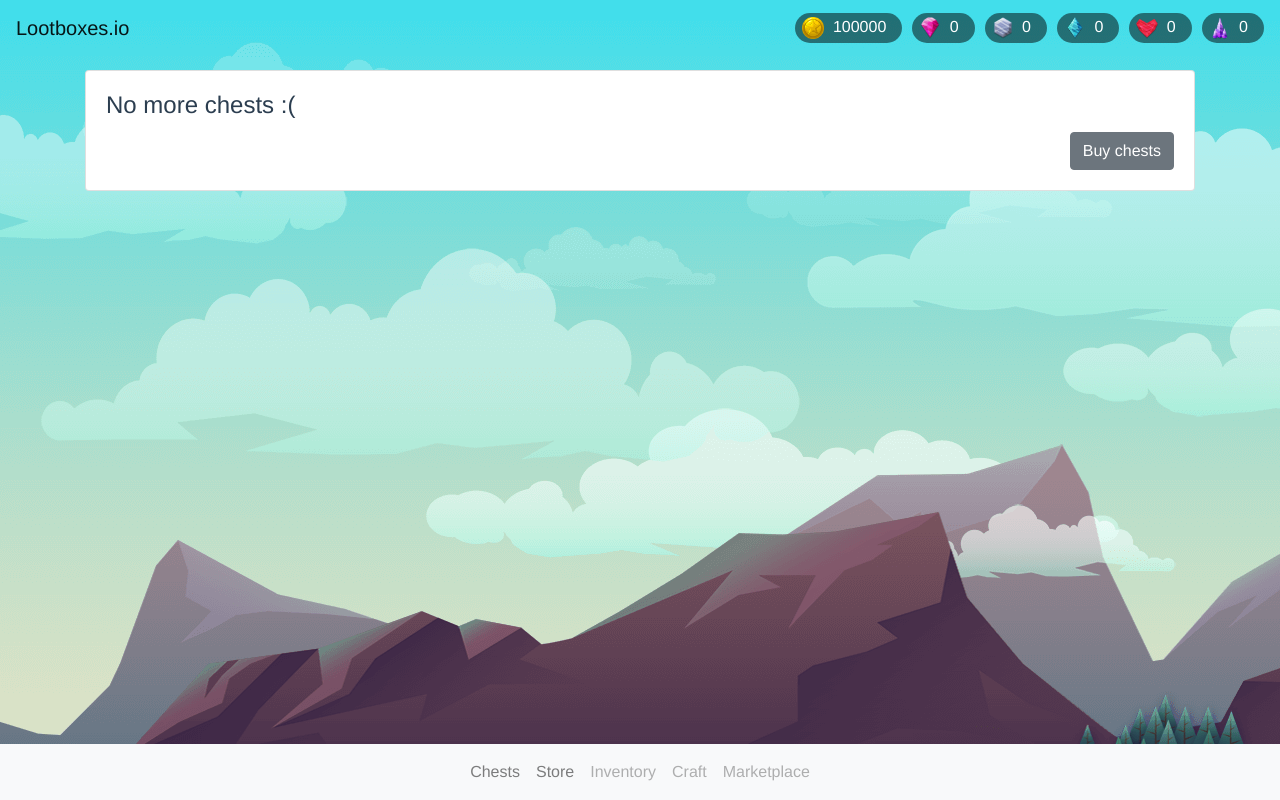
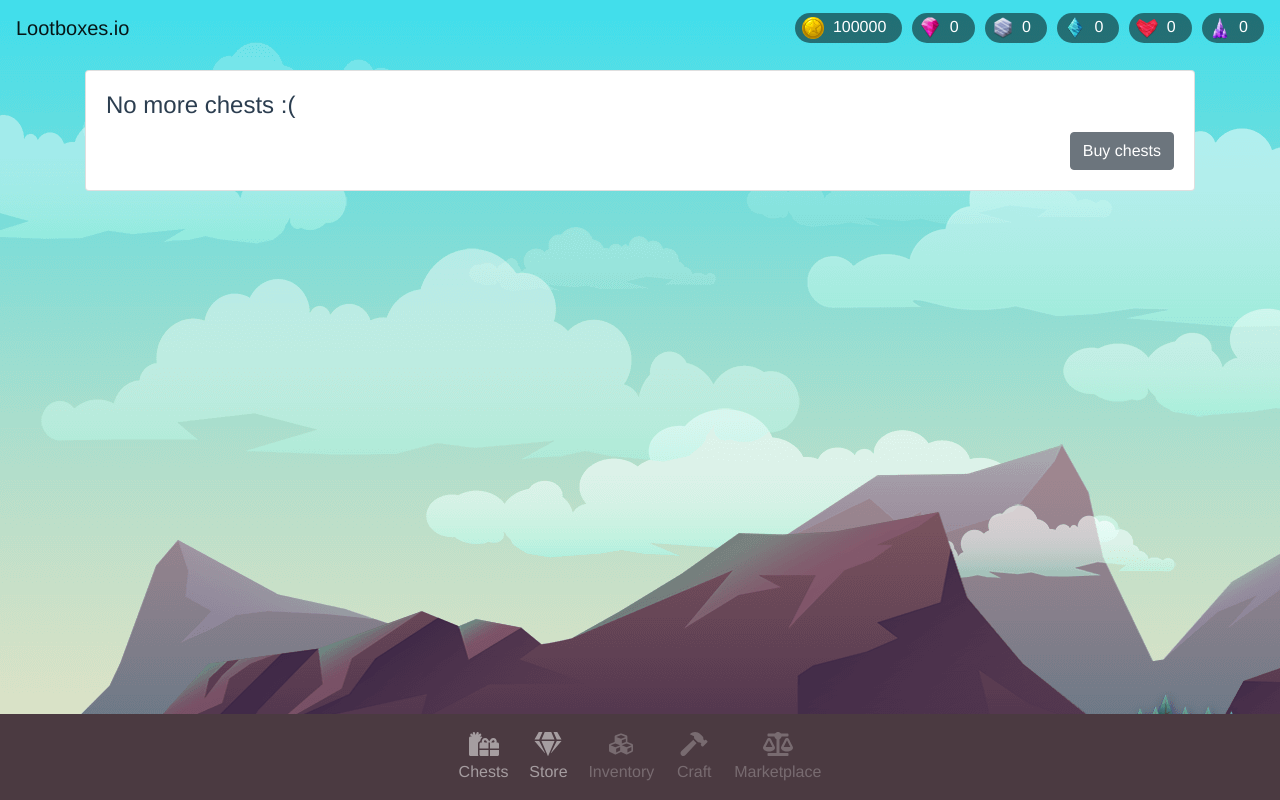
Before and after one commit to DropSnorz/lootboxes, a Vue app: page /#/ in a window 1280 px wide. Built offline with nearby package versions, Linux system fonts and the light colour scheme.

Commit message:
dev: update bottom navbar style

```diff
--- a/package.json
+++ b/package.json
@@ -8,6 +8,9 @@
     "lint": "vue-cli-service lint"
   },
   "dependencies": {
+    "@fortawesome/fontawesome-svg-core": "^1.2.22",
+    "@fortawesome/free-solid-svg-icons": "^5.10.2",
+    "@fortawesome/vue-fontawesome": "^0.1.7",
     "bootstrap": "^4.3.1",
     "bootstrap-vue": "^2.0.1",
     "core-js": "^2.6.5",
--- a/src/App.vue
+++ b/src/App.vue
@@ -40,7 +40,7 @@ body {
 #main-container {
   /* Margin to adjust document with fixed navbars*/
   margin-top: 70px;
-  margin-bottom: 70px;
+  margin-bottom: 95px;
 }
 
 .fade-enter-active,
--- a/src/components/FooterNav.vue
+++ b/src/components/FooterNav.vue
@@ -1,12 +1,12 @@
 <template>
-  <b-navbar fixed="bottom" type="light" variant="light">
+  <b-navbar fixed="bottom" type="dark" variant="dark" class="navbar-icon-top navbar-expand-sm">
     <!-- Center aligned nav items -->
     <b-navbar-nav class="mx-auto">
-      <b-nav-item href="#" to="/">Chests</b-nav-item>
-      <b-nav-item href="#" to="store">Store</b-nav-item>
-      <b-nav-item href="#" disabled>Inventory</b-nav-item>
-      <b-nav-item href="#" disabled>Craft</b-nav-item>
-      <b-nav-item href="#" disabled>Marketplace</b-nav-item>
+      <b-nav-item href="#" to="/"><font-awesome-icon icon="gifts" class="fa" />Chests</b-nav-item>
+      <b-nav-item href="#" to="store"><font-awesome-icon icon="gem" class="fa" />Store</b-nav-item>
+      <b-nav-item href="#" disabled><font-awesome-icon icon="cubes" class="fa" />Inventory</b-nav-item>
+      <b-nav-item href="#" disabled><font-awesome-icon icon="hammer" class="fa" />Craft</b-nav-item>
+      <b-nav-item href="#" disabled><font-awesome-icon icon="balance-scale" class="fa" />Marketplace</b-nav-item>
     </b-navbar-nav>
   </b-navbar>
 </template>
@@ -22,4 +22,124 @@ export default {
 
 <!-- Add "scoped" attribute to limit CSS to this component only -->
 <style scoped>
+
+.navbar {
+  background-color: #4b3a41 !important;
+}
+.navbar-icon-top .navbar-nav .nav-link > .fa {
+  position: relative;
+  width: 36px;
+  font-size: 24px;
+}
+
+.navbar-icon-top .navbar-nav .nav-link > .badge {
+  font-size: 0.75rem;
+  position: absolute;
+  font-family: sans-serif;
+  top: 7px;
+  z-index:1
+}
+
+.navbar-icon-top .navbar-nav .nav-link > .fa {
+  top: 3px;
+  line-height: 12px;
+}
+
+.navbar-icon-top .navbar-nav .nav-link > .fa > .badge {
+  top: -10px;
+}
+
+@media (min-width: 100px) {
+  .navbar-icon-top.navbar-expand-sm .navbar-nav .nav-link {
+    text-align: center;
+    display: table-cell;
+    height: 70px;
+    vertical-align: middle;
+    padding-top: 0;
+    padding-bottom: 0;
+  }
+
+  .navbar-icon-top.navbar-expand-sm .navbar-nav .nav-link > .fa {
+    display: block;
+    width: 48px;
+    margin: 2px auto 4px auto;
+    top: 0;
+    line-height: 24px;
+  }
+
+  .navbar-icon-top.navbar-expand-sm .navbar-nav .nav-link > .fa > .badge {
+    top: -7px;
+  }
+}
+
+@media (min-width: 768px) {
+  .navbar-icon-top.navbar-expand-md .navbar-nav .nav-link {
+    text-align: center;
+    display: table-cell;
+    height: 70px;
+    vertical-align: middle;
+    padding-top: 0;
+    padding-bottom: 0;
+  }
+
+  .navbar-icon-top.navbar-expand-md .navbar-nav .nav-link > .fa {
+    display: block;
+    width: 48px;
+    margin: 2px auto 4px auto;
+    top: 0;
+    line-height: 24px;
+  }
+
+  .navbar-icon-top.navbar-expand-md .navbar-nav .nav-link > .fa > .badge {
+    top: -7px;
+  }
+}
+
+@media (min-width: 992px) {
+  .navbar-icon-top.navbar-expand-lg .navbar-nav .nav-link {
+    text-align: center;
+    display: table-cell;
+    height: 70px;
+    vertical-align: middle;
+    padding-top: 0;
+    padding-bottom: 0;
+  }
+
+  .navbar-icon-top.navbar-expand-lg .navbar-nav .nav-link > .fa {
+    display: block;
+    width: 48px;
+    margin: 2px auto 4px auto;
+    top: 0;
+    line-height: 24px;
+  }
+
+  .navbar-icon-top.navbar-expand-lg .navbar-nav .nav-link > .fa > .badge {
+    top: -7px;
+  }
+}
+
+@media (min-width: 1200px) {
+  .navbar-icon-top.navbar-expand-xl .navbar-nav .nav-link {
+    text-align: center;
+    display: table-cell;
+    height: 70px;
+    vertical-align: middle;
+    padding-top: 0;
+    padding-bottom: 0;
+  }
+
+  .navbar-icon-top.navbar-expand-xl .navbar-nav .nav-link > .fa {
+    display: block;
+    width: 48px;
+    margin: 2px auto 4px auto;
+    top: 0;
+    line-height: 24px;
+  }
+
+  .navbar-icon-top.navbar-expand-xl .navbar-nav .nav-link > .fa > .badge {
+    top: -7px;
+  }
+}
+
+
 </style>
--- a/src/main.js
+++ b/src/main.js
@@ -3,11 +3,19 @@ import App from './App.vue'
 import BootstrapVue from 'bootstrap-vue'
 import router from './router'
 import store from './store'
+import { library } from '@fortawesome/fontawesome-svg-core'
+import { faGifts, faGem, faBalanceScale, faCubes, faHammer } from '@fortawesome/free-solid-svg-icons'
+import { FontAwesomeIcon } from '@fortawesome/vue-fontawesome'
+
 
 import 'bootstrap/dist/css/bootstrap.css'
 import 'bootstrap-vue/dist/bootstrap-vue.css'
 
 Vue.use(BootstrapVue)
+
+library.add(faGifts, faGem, faBalanceScale, faCubes, faHammer)
+
+Vue.component('font-awesome-icon', FontAwesomeIcon)
 
 Vue.config.productionTip = false
 
```
Also changed, not shown: 1 other file (tests, documents, lock files or other folders).
